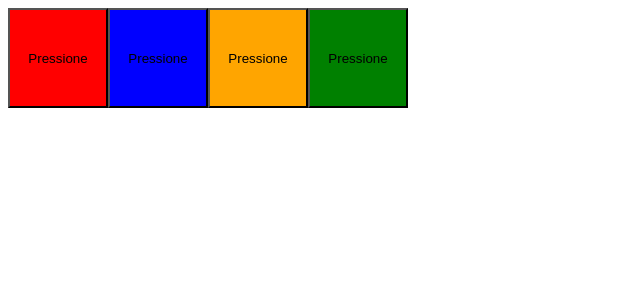
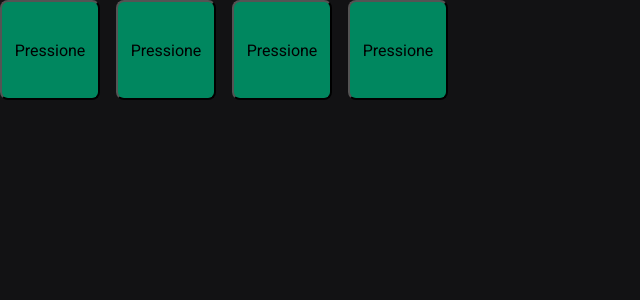
Before and after one commit to IgorWeisss/Ignite-projeto-2-timer, a React (Vite) app: page / in a window 1280 px wide. Shown: the top 300 px of the page, without its empty margins (0-640 px from the left). Built offline with nearby package versions, Linux system fonts and the light colour scheme.

Commit message:
Fonts & Colors

```diff
--- a/index.html
+++ b/index.html
@@ -1,10 +1,12 @@
 <!DOCTYPE html>
-<html lang="en">
+<html lang="pt-br">
   <head>
     <meta charset="UTF-8" />
-    <link rel="icon" type="image/svg+xml" href="/vite.svg" />
+    <link rel="preconnect" href="https://fonts.googleapis.com">
+    <link rel="preconnect" href="https://fonts.gstatic.com" crossorigin>
+    <link href="https://fonts.googleapis.com/css2?family=Roboto+Mono:wght@700&family=Roboto:wght@400;700&display=swap" rel="stylesheet">
     <meta name="viewport" content="width=device-width, initial-scale=1.0" />
-    <title>Vite + React + TS</title>
+    <title>Ignite Timer</title>
   </head>
   <body>
     <div id="root"></div>
--- a/src/App.tsx
+++ b/src/App.tsx
@@ -1,14 +1,17 @@
 import { ThemeProvider } from 'styled-components'
 import { Button } from './components/Button'
 import { defaultTheme } from './styles/themes/default'
+import { GlobalStyles } from './styles/global'
 
 export function App() {
   return (
     <ThemeProvider theme={defaultTheme}>
-      <Button variant="danger" />
-      <Button variant="primary" />
-      <Button variant="secondary" />
-      <Button variant="success" />
+      <GlobalStyles />
+
+      <Button />
+      <Button />
+      <Button />
+      <Button />
     </ThemeProvider>
   )
 }
--- a/src/components/Button.styles.ts
+++ b/src/components/Button.styles.ts
@@ -1,13 +1,9 @@
 import styled from "styled-components";
 
-export type ButtonVariants = 'primary' | 'secondary' | 'danger' | 'success'
-
-interface ButtonContainerProps {
-  variant: ButtonVariants
-}
-
-export const ButtonContainer = styled.button<ButtonContainerProps>`
+export const ButtonContainer = styled.button`
   width: 100px;
   height: 100px;
-  background-color: ${props => props.theme[props.variant]}
+  border-radius: 8px;
+  margin-right: 1rem;
+  background-color: ${props => props.theme["green-500"]}
 `
--- a/src/components/Button.tsx
+++ b/src/components/Button.tsx
@@ -1,11 +1,7 @@
-import { ButtonContainer, ButtonVariants } from './Button.styles'
+import { ButtonContainer } from './Button.styles'
 
-interface ButtonProps {
-  variant?: ButtonVariants
-}
-
-export function Button({ variant = 'primary' }: ButtonProps) {
+export function Button() {
   return (
-    <ButtonContainer variant={variant}>Pressione</ButtonContainer>
+    <ButtonContainer>Pressione</ButtonContainer>
   )
 }
--- /dev/null
+++ b/src/styles/global.ts
@@ -0,0 +1,25 @@
+import { createGlobalStyle } from "styled-components";
+
+export const GlobalStyles = createGlobalStyle`
+  * {
+    margin: 0;
+    padding: 0;
+    box-sizing: border-box;
+  }
+
+  :focus {
+    outline: 0;
+    box-shadow: 0 0 0 2px ${props => props.theme["green-500"]};
+  }
+
+  body {
+    background-color: ${props => props.theme["gray-900"]};
+    color: ${props => props.theme["gray-300"]};
+  }
+
+  body, input, textarea, button {
+    font-family: 'Roboto', sans-serif;
+    font-weight: 400;
+    font-size: 1rem;
+  }
+`
--- a/src/styles/themes/default.ts
+++ b/src/styles/themes/default.ts
@@ -1,6 +1,21 @@
 export const defaultTheme = {
-  primary: 'blue',
-  secondary: 'orange',
-  danger: 'red',
-  success: 'green',
+  white: '#FFF',
+
+  'gray-100': '#E1E1E6',
+  'gray-300': '#C4C4CC',
+  'gray-400': '#8D8D99',
+  'gray-500': '#7C7C8A',
+  'gray-600': '#323238',
+  'gray-700': '#29292E',
+  'gray-800': '#202024',
+  'gray-900': '#121214',
+
+  'green-300': '#00B37E',
+  'green-500': '#00875F',
+  'green-700': '#015F43',
+
+  'red-500': '#AB222E',
+  'red-700': '#7A1921',
+
+  'yellow-500': '#FBA94C',
 }
```
Also changed, not shown: src/@types/styles.d.ts (added, +8 -0 lines).
